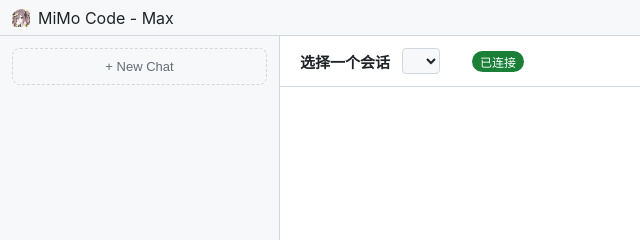
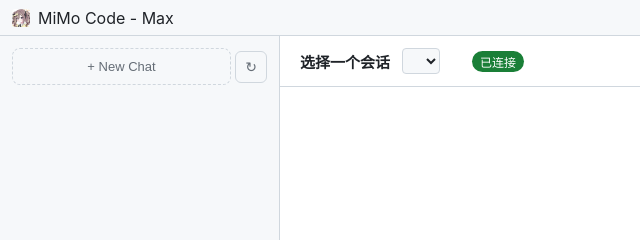
Before and after one commit to NMDX721/MiMoCode-Max, an Electron app: page src/index.html in a window 1200 px wide. Shown: the top 240 px of the page, 0-640 px from the left. Drawn offline with Linux system fonts and the light colour scheme; no server answers.

Commit message:
feat: session list refresh button

```diff
--- a/src/index.html
+++ b/src/index.html
@@ -26,6 +26,7 @@
     <div id="sidebar">
       <div id="sidebar-header">
         <button id="btn-new-chat" title="New Chat">+ New Chat</button>
+        <button id="btn-refresh" title="刷新会话列表" class="refresh-btn">&#x21BB;</button>
       </div>
       <div id="session-list"></div>
       <div id="sidebar-footer">
--- a/src/renderer.js
+++ b/src/renderer.js
@@ -1054,6 +1054,10 @@
       renderSessionList();
       messageInput.focus();
     });
+    $('#btn-refresh')?.addEventListener('click', async () => {
+      await loadSessions();
+      showNotification('会话列表已刷新');
+    });
     btnSend.addEventListener('click', sendMessage);
     btnStop.addEventListener('click', stopGeneration);
     $('#btn-cancel-queue').addEventListener('click', cancelQueue);
--- a/src/styles.css
+++ b/src/styles.css
@@ -114,7 +114,23 @@ body.theme-dark {
   flex-shrink: 0;
 }
 
-#sidebar-header { padding: 12px; }
+#sidebar-header { padding: 12px; display: flex; gap: 4px; align-items: center; }
+#sidebar-header .refresh-btn {
+  flex-shrink: 0;
+  width: 32px;
+  height: 32px;
+  border: 1px solid var(--border);
+  border-radius: 6px;
+  background: transparent;
+  color: var(--text-secondary);
+  font-size: 14px;
+  cursor: pointer;
+  display: flex;
+  align-items: center;
+  justify-content: center;
+  transition: background 0.15s, color 0.15s;
+}
+#sidebar-header .refresh-btn:hover { background: var(--bg-tertiary); color: var(--text-primary); }
 
 #btn-new-chat {
   width: 100%;
```
